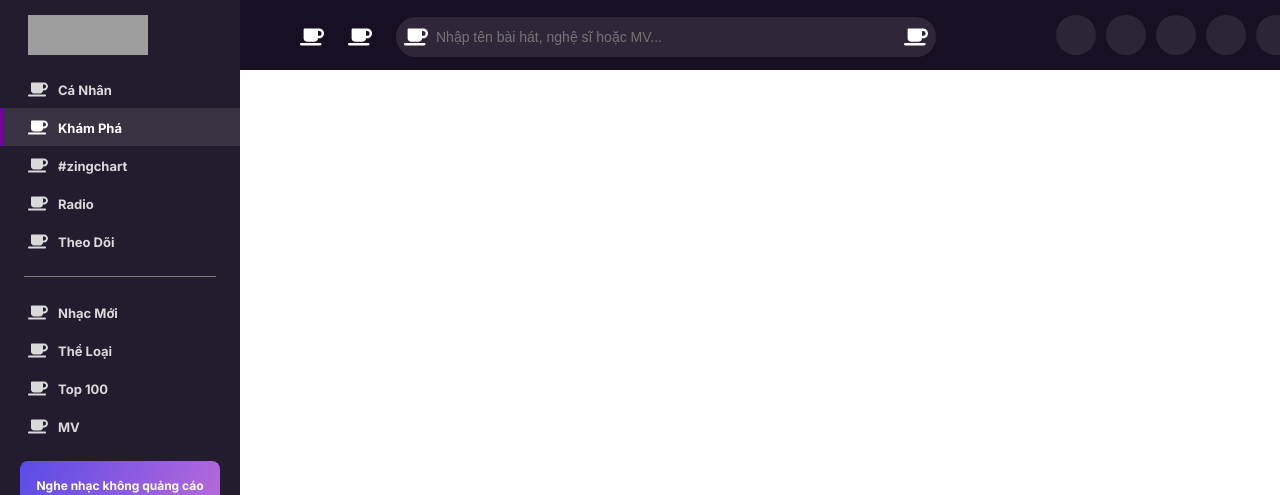
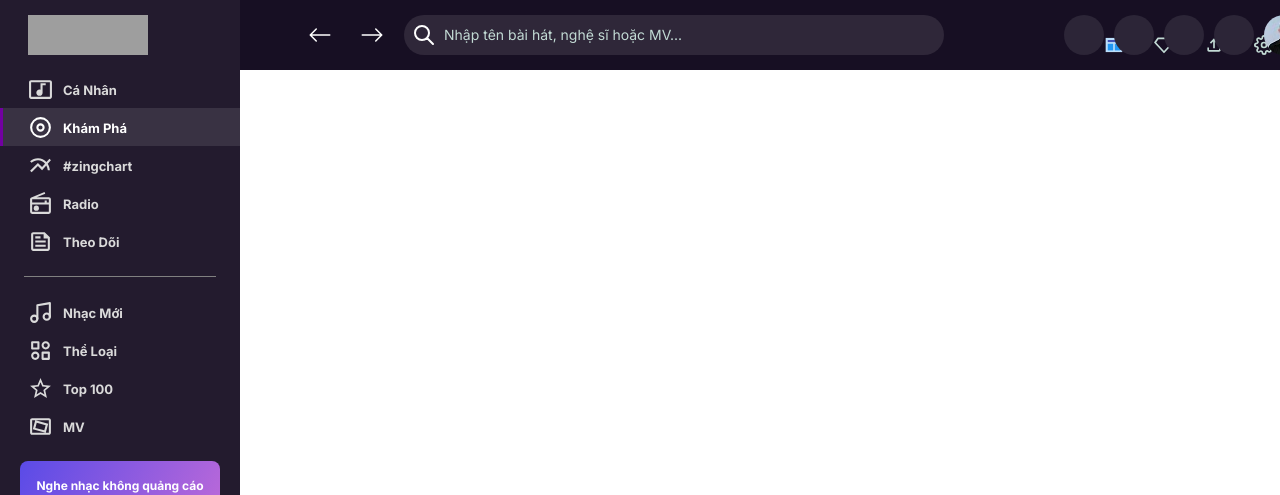
Before and after one commit to Khoaraoh/reactjs-CloneZingMp3, a React (Create React App) app: page / in a window 1280 px wide. Shown: the top 495 px of the page. Built offline with nearby package versions, Linux system fonts and the light colour scheme; grey boxes are pictures that could not be loaded.

Commit message:
add correct icon and search input logic

```diff
--- a/package.json
+++ b/package.json
@@ -11,6 +11,7 @@
     "@testing-library/user-event": "^13.5.0",
     "react": "^17.0.2",
     "react-dom": "^17.0.2",
+    "react-icons": "^4.3.1",
     "react-scripts": "5.0.0",
     "web-vitals": "^2.1.4"
   },
--- /dev/null
+++ b/src/Component/General/MyIcon.js
@@ -0,0 +1,9 @@
+function MyIcon(props)
+{
+    const MyIconName = props.name;
+    return(
+        <MyIconName className = {props.className}/>
+    )
+}
+
+export default MyIcon
--- a/src/Component/Header/Header.css
+++ b/src/Component/Header/Header.css
@@ -8,8 +8,17 @@
     padding: 15px 60px;
 }
 
+.header .direction{
+    display: inline-block;
+}
+
+.header .direction .icon{
+    margin-right: 20px;
+}
+
 .header .icon{
-    margin-right: 24px;
+    margin-left: 8px;
+    margin-right: 8px;
     height: 40px;
     width: 24px;
     color: white;
@@ -40,6 +49,7 @@
     background-color: #2F2739;
     font-size: 14px;
     font-weight: 400;
+    outline: none;
 }
 
 .header .closeIcon{
@@ -58,6 +68,14 @@
     text-align: right;
 }
 
+.header .button .buttonIcon{
+    height: 20px;
+    width: 20px;
+    display: inline-block;
+    color: #C2DAD4;
+    position: absolute;
+}
+
 .header .rightButton .button{
     height: 40px;
     width: 40px;
@@ -65,6 +83,7 @@
     border-radius: 50%;
     display: inline-block;
     background-color: #2C2537;
+    position: relative;
 }
 
 .header .rightButton .rightButtonIcon{
@@ -73,3 +92,71 @@
     color: white;
     margin: 0px;
 }
+
+.searchActive{
+    display: none;
+    width: 540px;
+    background-color: #432275;
+    border-radius: 20px;
+    position: absolute;
+    left: 164px;
+}
+
+.searchActive .searchInput{
+    width: 450px;
+    height: 40px;
+    position: absolute;
+    background-color: #432275;
+    font-size: 14px;
+    font-weight: 400;
+    color: #C2DAD4;
+    font-family: 'Inter', sans-serif;
+    outline: none;
+}
+
+.searchActive .suggestList{
+    margin: 13px 10px;
+}
+
+.searchActive .suggestList .title{
+    font-size: 14px;
+    font-weight: 700;
+    color: #fff;
+    margin: 0px 8px 10px 8px;
+    display: block;
+}
+
+.searchActive .suggestList .suggestListItem{
+    color: #fff;
+    padding: 8px 10px;
+    position: relative;
+    border-radius: 4px;
+}
+
+.searchActive .suggestList .suggestListItem:hover{
+    background-color: #563983;
+    cursor: pointer;
+}
+
+.searchActive .suggestList p{
+    display: inline-block;
+    font-size: 14px;
+    position: relative;
+    top: -3px;
+}
+
+.suggestListIcon{
+    display: inline-block;
+    margin-right: 10px
+}
+
+.header .searchInput::placeholder{
+    color: #C2DAD4;
+    font-size: 14px;
+    font-weight: 400;
+    font-family: 'Inter', sans-serif;
+}
+
+.avatar{
+    background-image: url(../../../public/avt.jpg);
+}
--- a/src/Component/Header/Header.js
+++ b/src/Component/Header/Header.js
@@ -1,26 +1,92 @@
-import { FontAwesomeIcon } from '@fortawesome/react-fontawesome'
-import { faCoffee } from '@fortawesome/free-solid-svg-icons'
+import { useState, useRef } from 'react'
+import { BsArrowLeft, BsArrowRight} from 'react-icons/bs'
+import { HiOutlineSearch } from 'react-icons/hi'
+import { MdShowChart, MdOutlineFileUpload } from 'react-icons/md'
+import { FcTemplate } from 'react-icons/fc'
+import { RiVipDiamondLine } from 'react-icons/ri'
+import { FiSettings } from 'react-icons/fi'
 
+import MyIcon from '../General/MyIcon'
 import './Header.css'
 
 function Header()
 {
+    const searchComponent = useRef();
+    const searchActiveComponent = useRef();
+
+    function handleSearchInput()
+    {
+        searchActiveComponent.current.style.display = 'inline-block';
+    }
+
+    useState(() => {
+        window.addEventListener('click', (e) => {
+            if (searchActiveComponent.current.contains(e.target))
+            {
+                alert('Focus')
+            }
+            else
+            {
+
+            }
+        });
+    }, [])
+
     return(
         <div className='header'>
-            <FontAwesomeIcon className='icon' icon={faCoffee} />
-            <FontAwesomeIcon className='icon' icon={faCoffee} />
-            <div className='search'>
-                <FontAwesomeIcon className='searchIcon' icon={faCoffee} />
+            <div className='direction'>
+                <MyIcon name={BsArrowLeft} className='icon'/>
+                <MyIcon name={BsArrowRight} className='icon'/>
+            </div>
+            <div className='search' ref={searchComponent}>
+                <MyIcon name={HiOutlineSearch} className='icon'/>
+                <input
+                    onClick={handleSearchInput}
+                    className='searchInput'
+                    placeholder='Nhập tên bài hát, nghệ sĩ hoặc MV...'>
+                </input>
+            </div>
+            <div className='searchActive' ref={searchActiveComponent}>
+                <MyIcon name={HiOutlineSearch} className='icon'/>
                 <input className='searchInput' placeholder='Nhập tên bài hát, nghệ sĩ hoặc MV...'></input>
-                <FontAwesomeIcon className='closeIcon' icon={faCoffee} />
+                <div className='suggestList'>
+                    <p className='title'>Đề xuất cho bạn</p>
+                    <div className='suggestListItem'>
+                        <MyIcon className='suggestListIcon' name={MdShowChart}/>
+                        <p>chạy về nơi</p>
+                    </div>
+                    <div className='suggestListItem'>
+                        <MyIcon className='suggestListIcon' name={MdShowChart}/>
+                        <p>đơn phương</p>
+                    </div>
+                    <div className='suggestListItem'>
+                        <MyIcon className='suggestListIcon' name={MdShowChart}/>
+                        <p>người yêu tôi</p>
+                    </div>
+                    <div className='suggestListItem'>
+                        <MyIcon className='suggestListIcon' name={MdShowChart}/>
+                        <p>#zingchart</p>
+                    </div>
+                    <div className='suggestListItem'>
+                        <MyIcon className='suggestListIcon' name={MdShowChart}/>
+                        <p>zing choice</p>
+                    </div>
+                </div>
             </div>
             <div className='rightButton'>
                 <button className='button'>
+                    <MyIcon className='buttonIcon' name={FcTemplate}/>
                 </button>
-                <button className='button'></button>
-                <button className='button'></button>
-                <button className='button'></button>
-                <button className='button'></button>
+                <button className='button'>
+                    <MyIcon className='buttonIcon' name={RiVipDiamondLine}/>
+                </button>
+                <button className='button'>
+                    <MyIcon className='buttonIcon' name={MdOutlineFileUpload}/>
+                </button>
+                <button className='button'>
+                    <MyIcon className='buttonIcon' name={FiSettings}/>
+                </button>
+                <button className='button avatar'></button>
             </div>
         </div>
     )
--- a/src/Component/Sidebar/MyLibrary/MyLibrary.js
+++ b/src/Component/Sidebar/MyLibrary/MyLibrary.js
@@ -1,8 +1,8 @@
 import { useState } from 'react'
-import { FontAwesomeIcon } from '@fortawesome/react-fontawesome'
-import { faCoffee } from '@fortawesome/free-solid-svg-icons'
 
 import './MyLibrary.css'
+import MyIcon from '../../General/MyIcon'
+import { MdOutlineEdit } from 'react-icons/md'
 
 const mydataLibrary = [
     {
@@ -63,7 +63,7 @@
             <p className='title'>Thư viện</p>
             <button
                 className='editButton'
-                    ><FontAwesomeIcon className='icon' icon={faCoffee} />
+                    ><MyIcon name={MdOutlineEdit} className='icon'/>
             </button>
             {myLibrary.map((item, index)=>(
                 item.isSelected &&
--- a/src/Component/Sidebar/Sidebar.js
+++ b/src/Component/Sidebar/Sidebar.js
@@ -1,49 +1,52 @@
 import { useState } from 'react'
-import { FontAwesomeIcon } from '@fortawesome/react-fontawesome'
-import { faCoffee } from '@fortawesome/free-solid-svg-icons'
+import { MdMusicVideo, MdMultilineChart, MdOutlineRadio, MdOutlineFeed,
+         MdStarOutline, MdOutlineVideoStable, MdOutlineEdit} from 'react-icons/md'
+import { BiDisc, BiCategoryAlt, BiPlus } from 'react-icons/bi'
+import { FiMusic } from 'react-icons/fi'
 
 import './Sidebar.css'
 import SidebarItem from './SidebarItem/SidebarItem'
 import MyLibrary from './MyLibrary/MyLibrary'
+import MyIcon from '../General/MyIcon'
 
 const mainsidebarData = [
     {
-        icon: "fa-solid fa-user-music",
+        icon: MdMusicVideo,
         name: "Cá Nhân"
     },
     {
-        icon: "fa-solid fa-user-music",
+        icon: BiDisc,
         name: "Khám Phá"
     },
     {
-        icon: "fa-solid fa-user-music",
+        icon: MdMultilineChart,
         name: "#zingchart"
     },
     {
-        icon: "fa-solid fa-user-music",
+        icon: MdOutlineRadio,
         name: "Radio"
     },
     {
-        icon: "fa-solid fa-user-music",
+        icon: MdOutlineFeed,
         name: "Theo Dõi"
     }
 ]
 
 const subsidebarData = [
     {
-        icon: "fa-solid fa-user-music",
+        icon: FiMusic,
         name: "Nhạc Mới"
     },
     {
-        icon: "fa-solid fa-user-music",
+        icon: BiCategoryAlt,
         name: "Thể Loại"
     },
     {
-        icon: "fa-solid fa-user-music",
+        icon: MdStarOutline,
         name: "Top 100"
     },
     {
-        icon: "fa-solid fa-user-music",
+        icon: MdOutlineVideoStable,
         name: "MV"
     }
 ]
@@ -84,7 +87,7 @@
             <MyLibrary/>
 
             <div className='addPlaylist'>
-                <FontAwesomeIcon className='icon' icon={faCoffee} />
+                <MyIcon name={BiPlus} className='icon'/>
                 <span className='title'>Tạo playlist mới</span>
             </div>
         </div>
--- a/src/Component/Sidebar/SidebarItem/SidebarItem.js
+++ b/src/Component/Sidebar/SidebarItem/SidebarItem.js
@@ -1,21 +1,24 @@
-import { FontAwesomeIcon } from '@fortawesome/react-fontawesome'
-import { faCoffee } from '@fortawesome/free-solid-svg-icons'
+import MyIcon from '../../General/MyIcon'
 
 import './SidebarItem.css'
 
 
 function SidebarItem(props)
 {
+    const iconName = [];
+    props.datas.map((data, index) =>{
+        iconName[index] = data.icon;
+    });
+    console.log(iconName)
     return(
         <div className = {props.type === 'main' ? 'main-sidebar' : 'sub-sidebar'}>
             {
-                props.datas.map(data => (
+                props.datas.map((data, index) => (
                     <a href='#' key={data.name}>
-                        {console.log()}
                         <div
                             className= {data.name === props.selectedItem ? 'sidebarItem sidebarItemSelected': 'sidebarItem'}
                             onClick={() => props.onClick(data.name)}>
-                                <FontAwesomeIcon className='icon' icon={faCoffee} />
+                                <MyIcon name = {iconName[index]} className='icon'/>
                                 <p className='sidebaritemContent'>{data.name}</p>
                         </div>
                     </a>
```
Also changed, not shown: public/avt.jpg (added), 1 other file (tests, documents, lock files or other folders).
